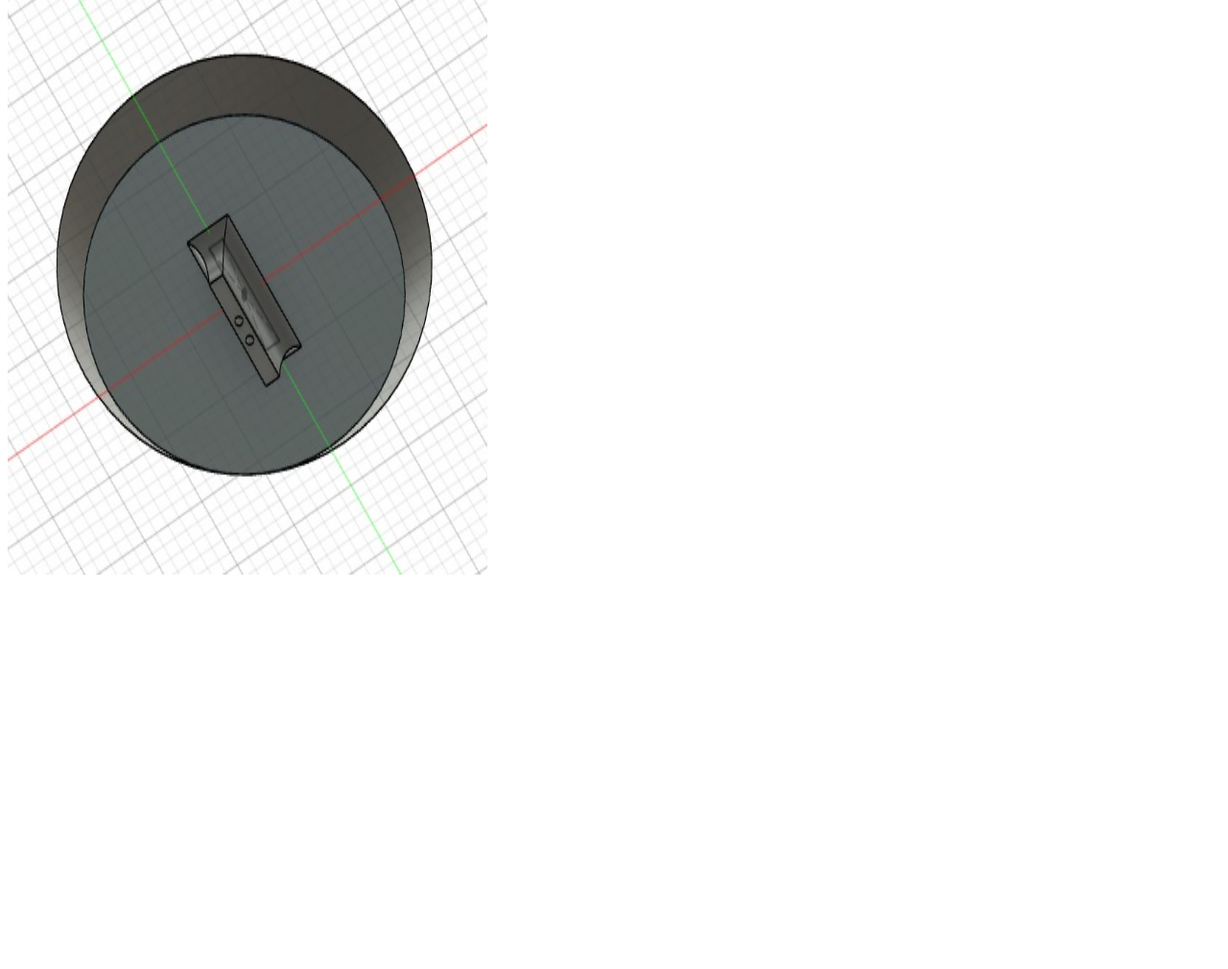
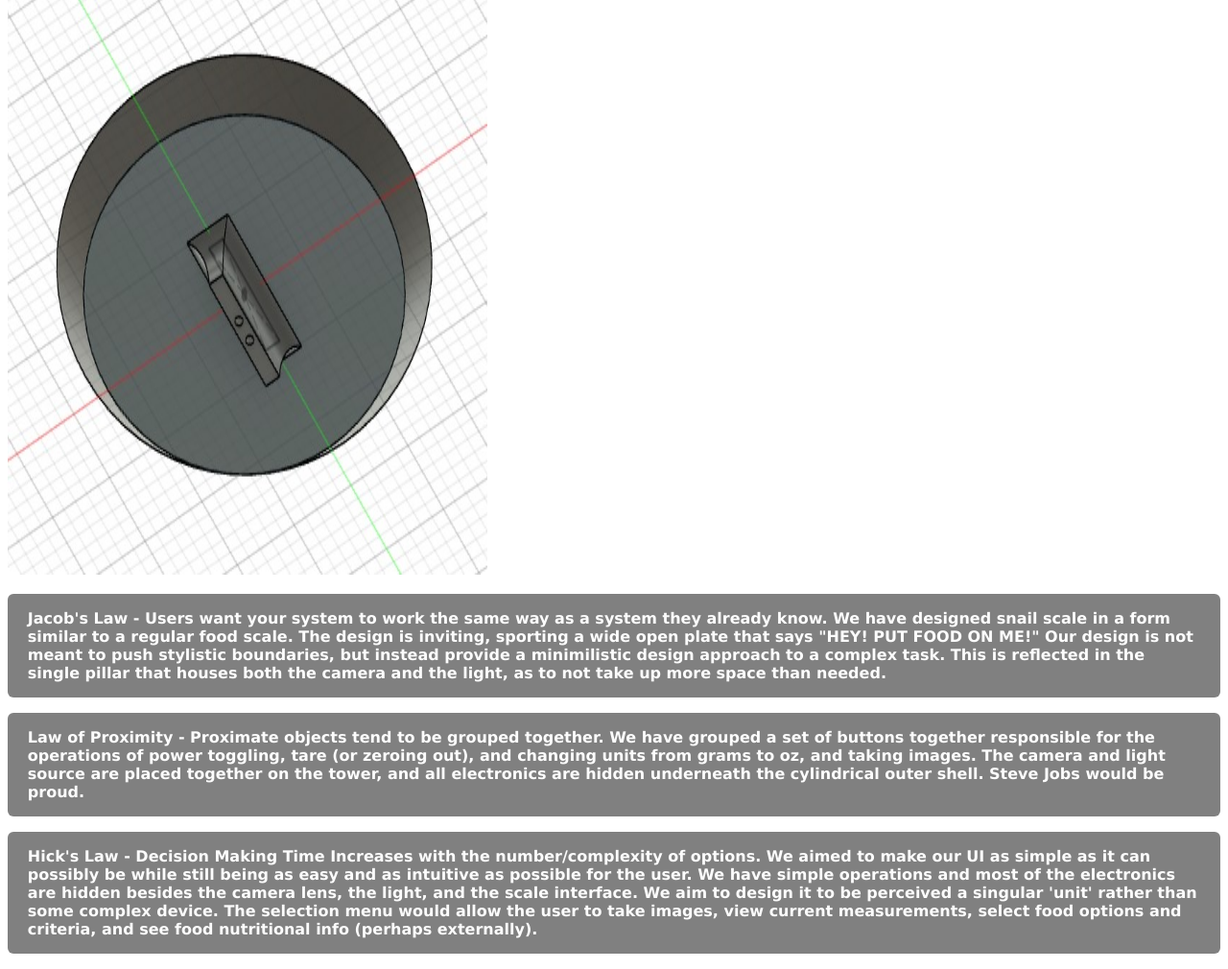
Before and after one commit to DallasDominguez1/assignment4, a Python web app: template web/src/templates/product.html in a window 1280 px wide. Shown: the part 2390-3400 px from the top of the page at 96% size. Before the commit the page ends 2989 px from the top, so only its background shows below. Run offline with Jinja, Linux system fonts and the light colour scheme; the template is opened without the code that fills it, so the values that code supplies are empty.

Commit message:
added item 2

```diff
--- a/web/src/templates/product.html
+++ b/web/src/templates/product.html
@@ -35,3 +35,25 @@
 
     <div><h3>Weighing Plate CAD V1 (Bottom View)</h3></div>
     <img src="../images/PBV1.jpg" alt="Deez4" width="500" height="600">
+
+    <div><h3>Jacob's Law - Users want your system to work the same way as a system they already know.
+
+      We have designed snail scale in a form similar to a regular food scale. The design is inviting,
+      sporting a wide open plate that says "HEY! PUT FOOD ON ME!" Our design is not meant to push stylistic
+      boundaries, but instead provide a minimilistic design approach to a complex task. This is reflected
+      in the single pillar that houses both the camera and the light, as to not take up more space than needed.</h3></div>
+
+    <div><h3>Law of Proximity - Proximate objects tend to be grouped together.
+
+      We have grouped a set of buttons together responsible for the operations of power toggling, tare (or zeroing
+      out), and changing units from grams to oz, and taking images. The camera and light source are placed together on the tower, and
+      all electronics are hidden underneath the cylindrical outer shell. Steve Jobs would be proud.
+      </h3></div>
+
+    <div><h3>Hick's Law - Decision Making Time Increases with the number/complexity of options.
+
+      We aimed to make our UI as simple as it can possibly be while still being as easy and as intuitive as
+      possible for the user. We have simple operations and most of the electronics are hidden besides the camera lens,
+      the light, and the scale interface. We aim to design it to be perceived a singular 'unit' rather than some complex
+      device. The selection menu would allow the user to take images, view current measurements, select food options and criteria,
+      and see food nutritional info (perhaps externally).</h3></div>
```
